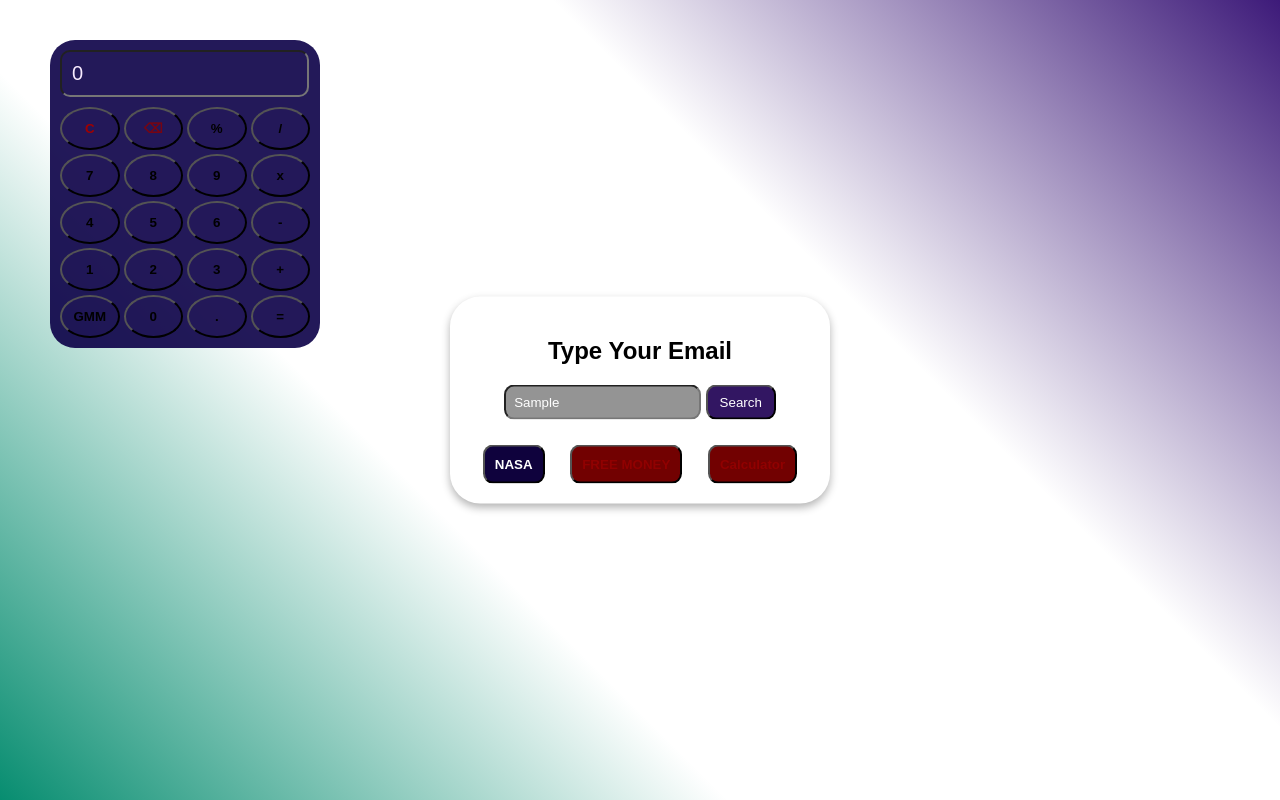
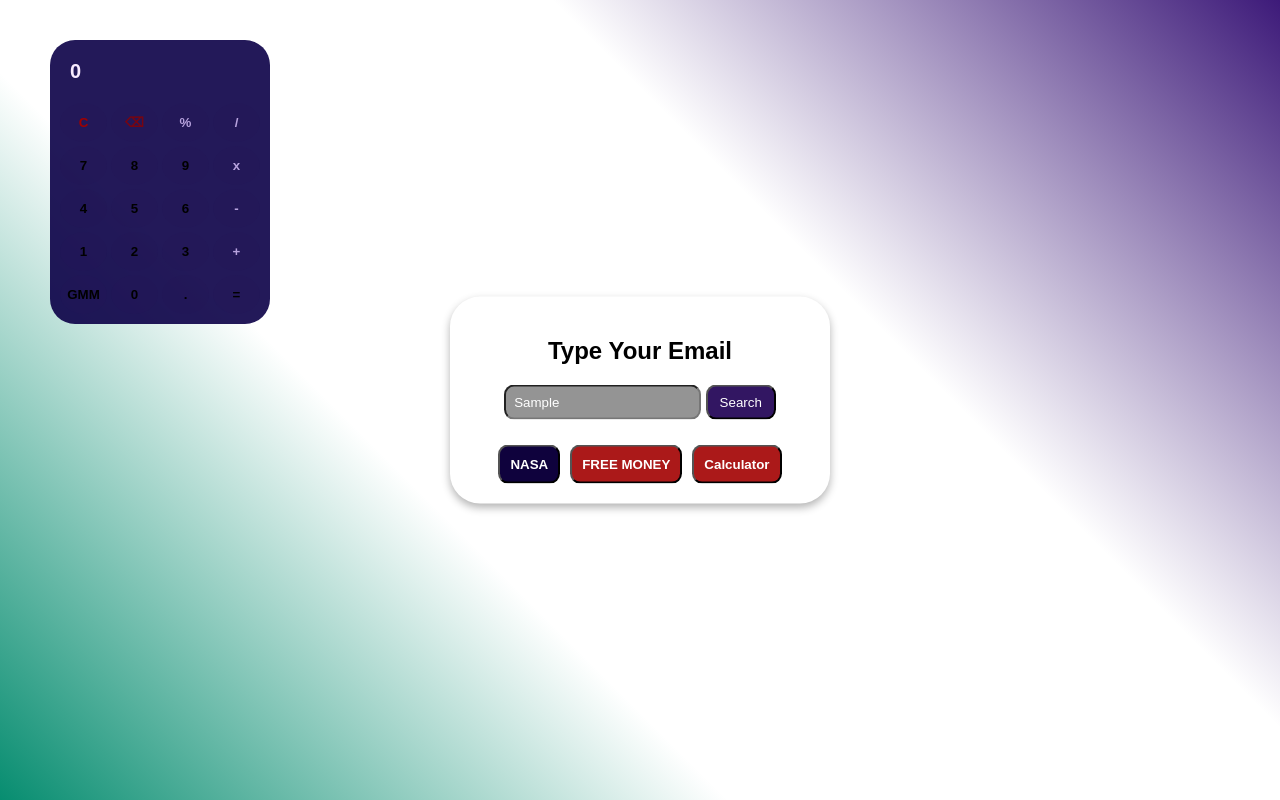
Before and after one commit to GuilhermeMartins-GMM/GMM_Tab, a website built with Vite: page index.html in a window 1280 px wide. Both pictures are taken after typing "Sample" into the empty fields and a click on the button "Calculator". Built offline with nearby package versions, Linux system fonts and the light colour scheme; no server answers.

Commit message:
Another design improvement

```diff
--- a/src/style.css
+++ b/src/style.css
@@ -23,11 +23,6 @@ Body {
   text-align: center;
   border-radius: 30px;
   box-shadow: 0px 4px 8px rgba(0, 0, 0, 0.3);
-  transition: transform 0.2s;
-}
-
-.boxInicial:hover{
-  transform: translate(-50%, -50%) translateY(-2px);
 }
 
 .inputPesquisa {
@@ -49,7 +44,8 @@ Body {
 .botoes {
   display: flex;
   border-radius: 10px;
-  justify-content: space-around;
+  justify-content: center;
+  gap: 10px;
   margin-top: 10px;
 }
 
@@ -62,8 +58,8 @@ Body {
 
 #nasa { background-color: rgb(15, 2, 61); color:
 white; border-radius: 10px}
-#freeMoney, #calc { background-color: rgb(114, 1, 1);
-color: rgb(144, 1, 1); border-radius: 10px}
+#freeMoney, #calc { background-color: rgba(162, 0, 0, 0.9);
+color: white; border-radius: 10px}
 
 .tool-card:hover {
   transform: translateY(-6px)
@@ -84,11 +80,11 @@ color: rgb(144, 1, 1); border-radius: 10px}
 }
 
 .calc-card{
-  width: 250px;
+  width: 200px;
 }
 
 .app-box{
-  width: 230px;
+  width: 250px;
 }
 
 .nasa-media {
@@ -103,6 +99,8 @@ color: rgb(144, 1, 1); border-radius: 10px}
   font-size: 20px;
   margin-bottom: 10px;
   border-radius: 10px;
+  border: none;
+  font-weight: bold;
 }
 
 .calc-buttons {
@@ -114,9 +112,10 @@ color: rgb(144, 1, 1); border-radius: 10px}
 .calc-buttons button {
   padding: 12px 5px;
   border-radius: 50%;
-  background-color: rgba(38, 22, 88, 0.1);
+  background-color: rgba(38, 22, 88, 0.2);
   cursor: pointer;
   font-weight: bold;
+  border: none
 }
 
 .calc-buttons button.btn-clear{
@@ -126,3 +125,7 @@ color: rgb(144, 1, 1); border-radius: 10px}
 .calc-buttons button.btn-back{
   color: rgba(140, 0, 0, 0.8)
 }
+
+.calc-buttons button.btn-op{
+  color: rgba(220, 198, 255, 0.8);
+}
```
